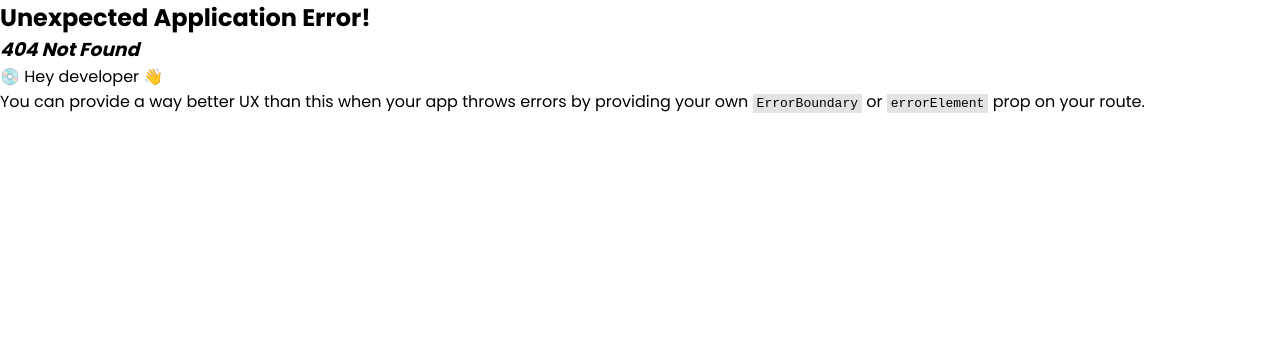
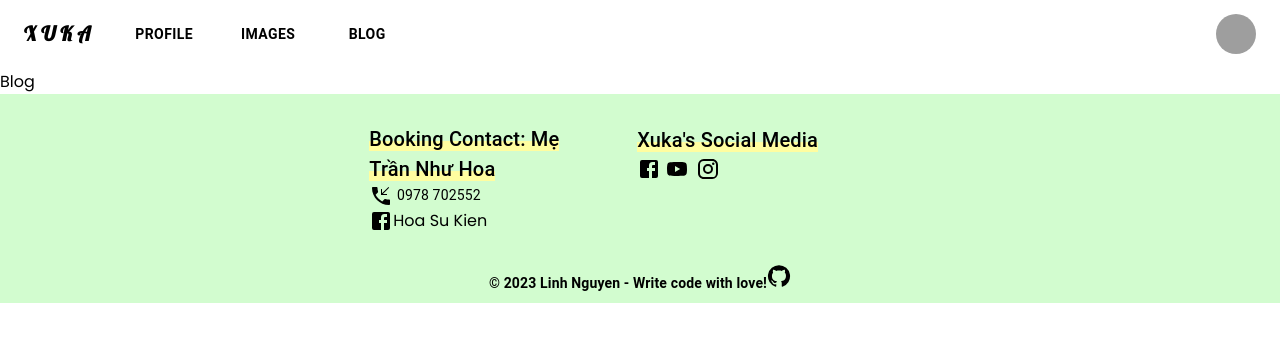
Before and after one commit to linhngkh/kid-website-portfolio, a React (Vite) app: page /blog in a window 1280 px wide. Before the commit this address had no page. Shown: the top 342 px of the page. Built offline with nearby package versions, Linux system fonts and the light colour scheme; grey boxes are pictures that could not be loaded; a web font is replaced by a local one.

Commit message:
made new blog component

```diff
--- a/src/App.jsx
+++ b/src/App.jsx
@@ -10,14 +10,15 @@ import Home from "./components/Home";
 import Profile from "./components/Profile";
 import Images from "./components/Images";
 import Footer from "./components/Footer";
-
+import Blog from "./components/Blog";
 function App() {
   const router = createBrowserRouter(
     createRoutesFromElements(
       <Route path="/" element={<Root />}>
         <Route index element={<Home />} />
         <Route path="/images" element={<Images />} />
-        <Route path="/Profile" element={<Profile />} />
+        <Route path="/profile" element={<Profile />} />
+        <Route path="/blog" element={<Blog />} />
       </Route>
     )
   );
--- /dev/null
+++ b/src/components/Blog.jsx
@@ -0,0 +1,7 @@
+import React from "react";
+
+const Blog = () => {
+  return <div>Blog</div>;
+};
+
+export default Blog;
--- a/src/components/Navbar.jsx
+++ b/src/components/Navbar.jsx
@@ -14,7 +14,7 @@ import { Link } from "react-router-dom";
 
 import { motion } from "framer-motion";
 
-import avatarXuka from "../assets/IMG_1906.jpeg";
+import avatarXuka from "../assets/logoslider/logo-3.png";
 
 const sideBars = ["Profile", "Images", "Blog"];
 
```
